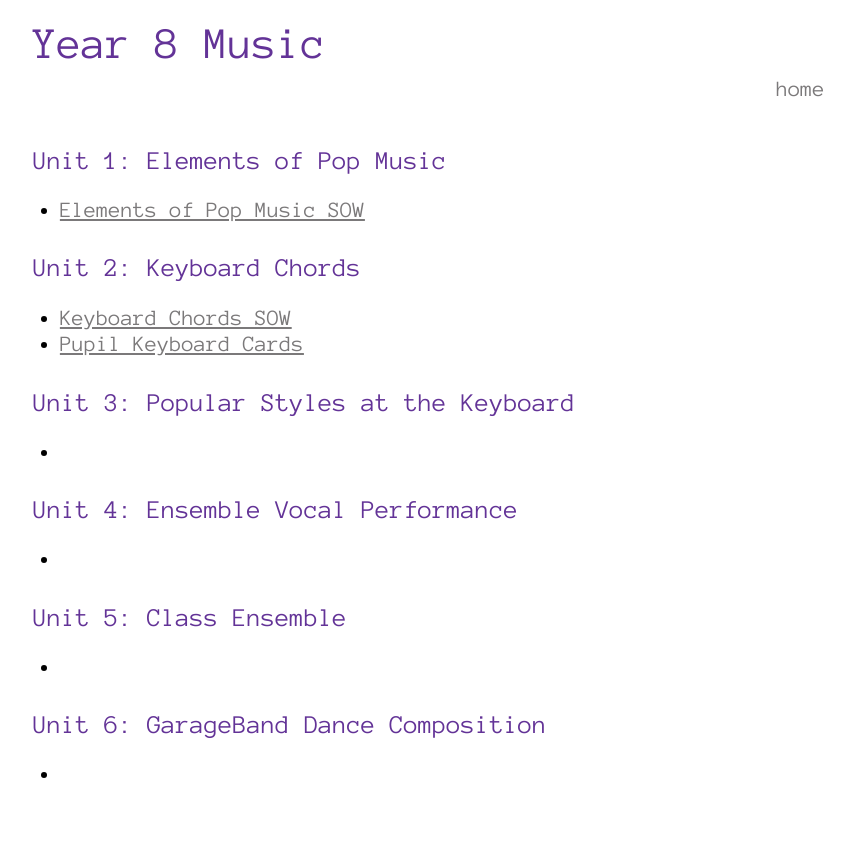
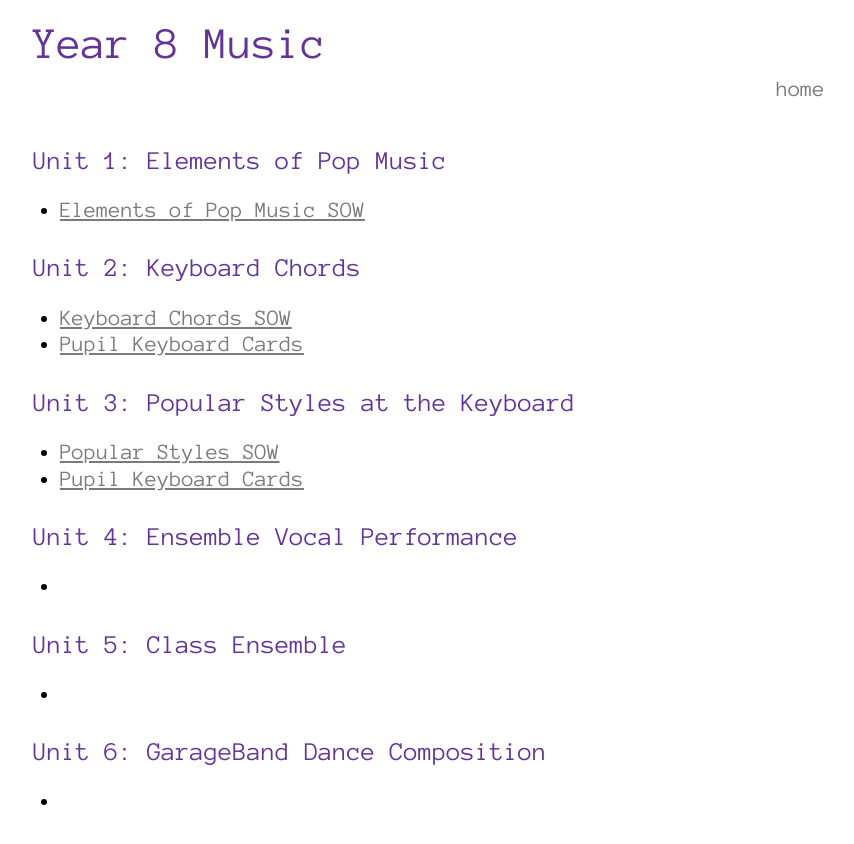
Before and after one commit to MalphasWats/stagewallis.com, a Jekyll site: the page built from music/Year8.markdown, in a window 1280 px wide. Shown: the top 844 px of the page, without its empty margins (207-1061 px from the left). Built offline with Jekyll 4.4.1, drawn with Linux system fonts in a browser that asks for light colours.

Commit message:
y8musict3sow

```diff
--- a/music/Year8.markdown
+++ b/music/Year8.markdown
@@ -15,7 +15,8 @@ title: Year 8 Music
 
 ### Unit 3: Popular Styles at the Keyboard
 
-* [](year8music/)
+* [Popular Styles SOW](year8music/Key Stage 3 Termly SOW Music Y8 Term 3.docx)
+* [Pupil Keyboard Cards](year8music/Y8 Popular Styles at the Keyboard Workbook.pdf)
 
 ### Unit 4: Ensemble Vocal Performance
 
```
